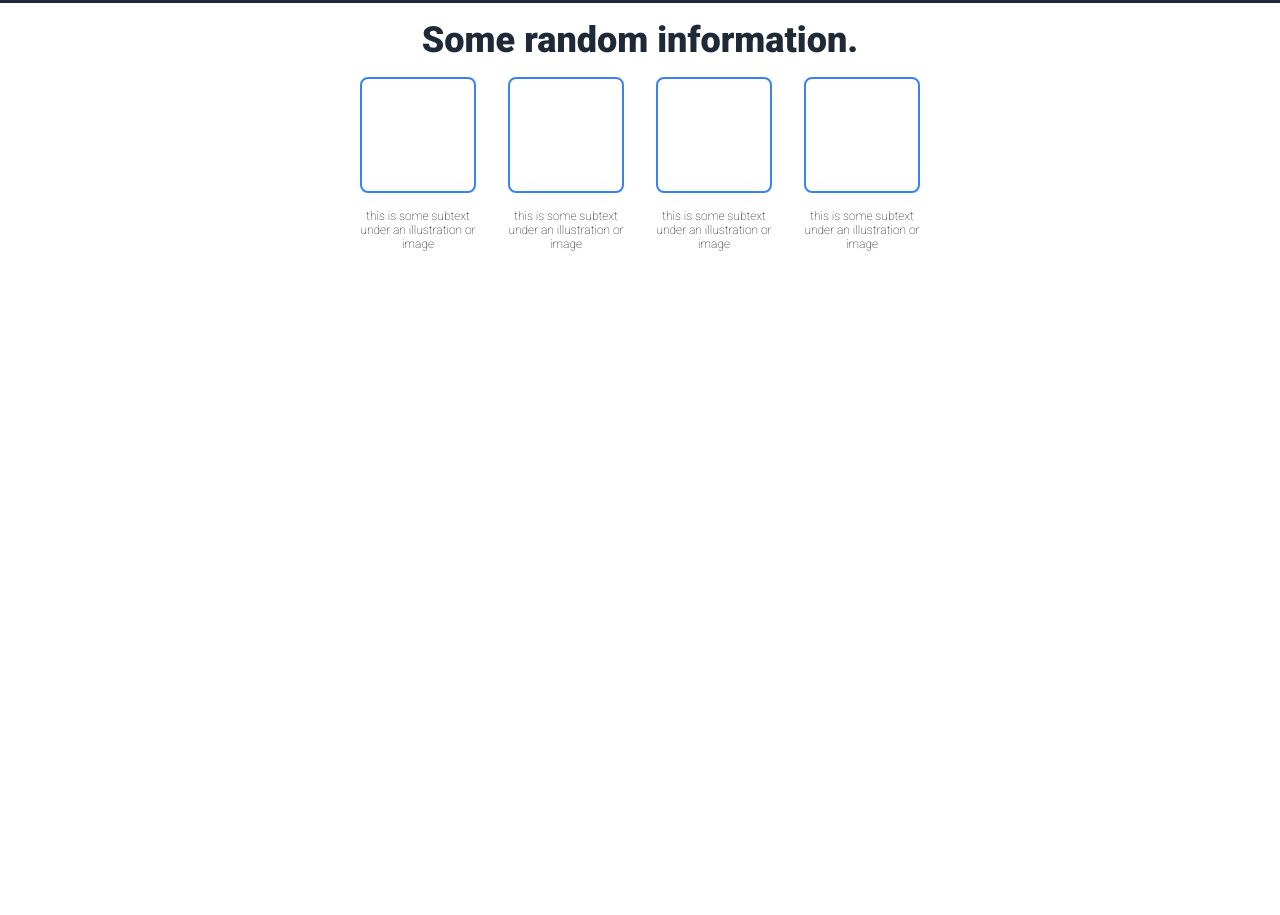
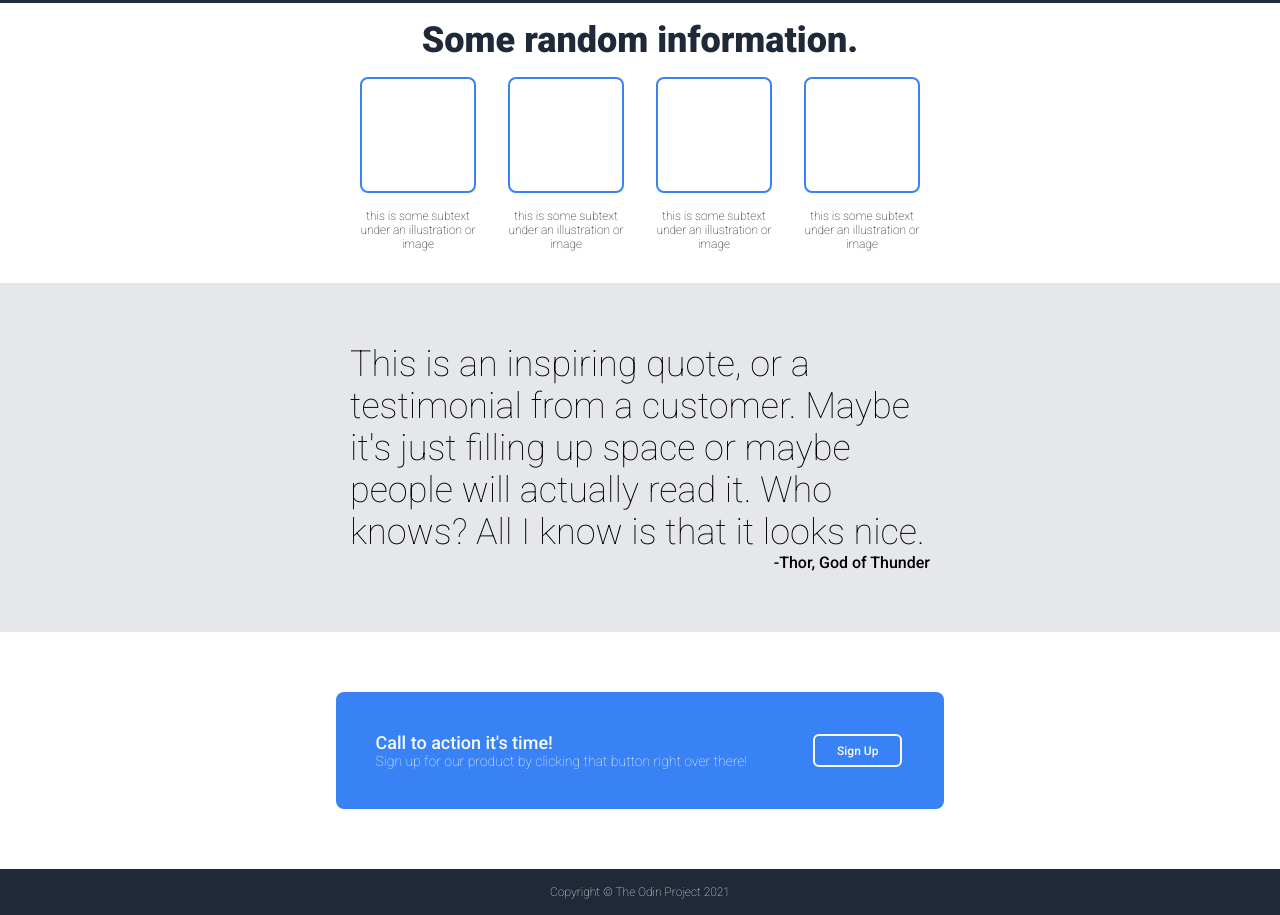
Before and after one commit to Aydin-Kose/The_Odin_Project, a plain HTML site: page 5.Landing-Page/index.html in a window 1280 px wide. Shown: the part 360-1275 px from the top of the page. Before the commit the page ends 800 px from the top, so only its background shows below. Drawn offline with Linux system fonts and the light colour scheme.

Commit message:
create last 3 section of pageü

```diff
--- a/5.Landing-Page/index.html
+++ b/5.Landing-Page/index.html
@@ -47,5 +47,21 @@
             </div>
         </div>
     </div>
+    <div class="quotation">
+        <div class="card">
+            <div class="quote">This is an inspiring quote, or a testimonial from a customer. Maybe it's just filling up space or maybe people will actually read it. Who knows? All I know is that it looks nice.</div>
+            <div class="quoter">-Thor, God of Thunder</div>
+        </div>
+    </div>
+    <div class="modal-container">
+        <div class="modal">
+            <div class="card">
+                <div class="head hero-secondary">Call to action it's time!</div>
+                <div class="contnt hero-secondary">Sign up for our product by clicking that button right over there!</div>
+            </div>
+            <button id="sign-btn" class="hero-secondary">Sign Up</button>
+        </div>
+    </div>
+    <div class="footer"><div  class="hero-secondary">Copyright © The Odin Project 2021</div></div>
 </body>
 </html>
--- a/5.Landing-Page/style.css
+++ b/5.Landing-Page/style.css
@@ -1,22 +1,22 @@
 @import url('https://fonts.googleapis.com/css2?family=Roboto:ital,wght@0,100;0,500;0,900;1,300&display=swap');
 
-.hero{
+.hero {
     font-size: 48px;
     font-weight: 900;
     color: #F9FAF8;
 }
 
-.hero-secondary{
+.hero-secondary {
     font-size: 18px;
     color: #F9FAF8;
 }
 
-.logo{
+.logo {
     font-size: 24px;
     color: #F9FAF8;
 }
 
-.img{
+.img {
     background-color: darkgray;
     display: flex;
     justify-content: center;
@@ -24,7 +24,7 @@
     width: 35%;
 }
 
-#sign-btn{
+#sign-btn {
     background-color: #3882F6;
     border: none;
     border-radius: 6px;
@@ -33,16 +33,16 @@
     font-family: 'Roboto', sans-serif;
 }
 
-body{
+body {
     margin: 0;
     font-family: 'Roboto', sans-serif;
 }
 
-.header{
+.header {
     background-color: #1F2937;
 }
 
-.nav{
+.nav {
     display: flex;
     justify-content: space-around;
     align-items: center;
@@ -50,7 +50,7 @@ body{
     padding: 16px;
 }
 
-.nav ul{
+.nav ul {
     list-style: none;
     margin: 0;
     padding: 0;
@@ -59,18 +59,18 @@ body{
     gap: 16px;
 }
 
-.nav a{
+.nav a {
     text-decoration: none;
 }
 
-.content{
+.content {
     display: flex;
     justify-content: center;
     gap: 80px;
     padding: 32px;
 }
 
-.content .form{
+.content .form {
     max-width: 30%;
 
     display: flex;
@@ -79,7 +79,7 @@ body{
     align-items: flex-start;
 }
 
-.card .image{
+.card .image {
     width: 80px;
     height: 80px;
     padding: 16px;
@@ -87,35 +87,35 @@ body{
     border-radius: 8px;
 }
 
-.info-header{
+.info-header {
     font-size: 36px;
     font-weight: 900;
     color: #1F2937;
 }
 
-.card{
+.card {
     display: flex;
     flex-direction: column;
 }
 
-.info{
+.info {
     display: flex;
     flex-direction: column;
     align-items: center;
 }
 
-.info .info-header{
+.info .info-header {
     padding: 16px;
 }
 
-.info .cards{
+.info .cards {
     display: flex;
     gap: 32px;
     justify-content: center;
     padding-bottom: 32px;
 }
 
-.cards .card{
+.cards .card {
     flex-basis: 80px;
 
     display: flex;
@@ -123,11 +123,67 @@ body{
     gap: 16px;
 }
 
-.card .text{
+.card .text {
     text-align: center;
     font-size: 12px;
     font-weight: 300;
 }
-/* *{
-    border: 1px solid yellow;
-} */
+
+.quotation {
+    background-color: #E5E7EB;
+    padding: 60px;
+    display: flex;
+    justify-content: center;
+}
+
+.quotation .card {
+    display: flex;
+    max-width: 50%;
+}
+
+.quote {
+    font-size: 36px;
+    font-weight: 300;
+}
+
+.quoter {
+    align-self: flex-end;
+}
+
+.modal-container{
+    display: flex;
+    justify-content: center;
+}
+
+.modal{
+    background-color: #3882F6;
+    display: flex;
+    padding: 40px;
+    margin: 60px 0px;
+    justify-content: center;
+    border-radius: 8px;
+    gap: 64px;
+}
+
+.contnt{
+    font-weight: 300;
+    font-size: 14px;
+}
+
+.modal #sign-btn{
+    border: 2px solid #F9FAF8;
+    padding: 6px 22px;
+    margin: 2px;
+}
+
+.footer{
+    background-color: #1F2937;
+    padding: 16px;
+    display: flex;
+    justify-content: center;
+}
+
+.footer .hero-secondary{
+    font-weight: 300;
+    font-size: 12px;
+}
```
Also changed, not shown: 5.Landing-Page/img/barberry.png (deleted), 5.Landing-Page/img/chilli.png (deleted), 5.Landing-Page/img/pepper.png (deleted), 5.Landing-Page/img/saffron.png (deleted), 5.Landing-Page/img/ubuntu.png (deleted).
